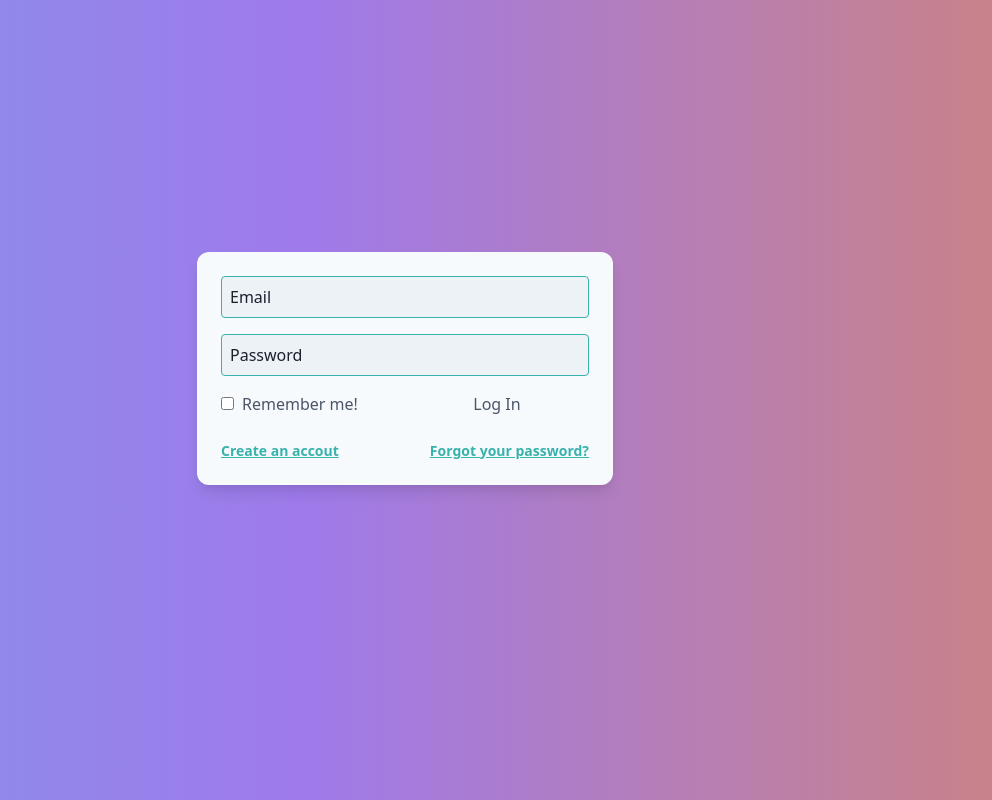
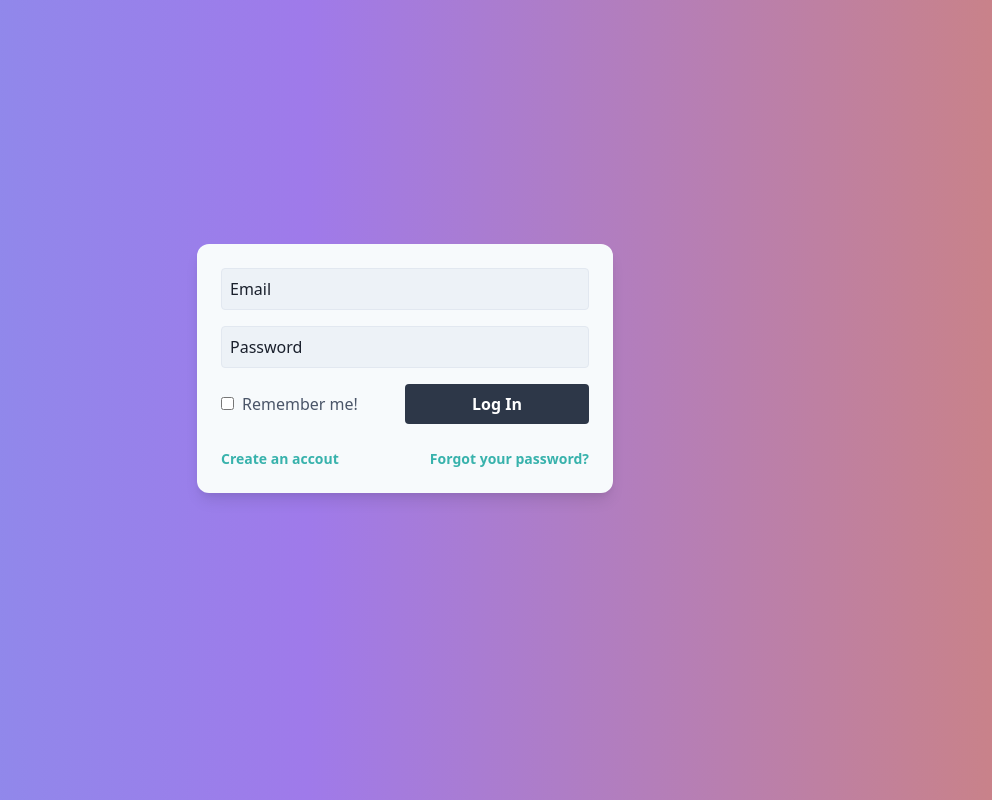
Before and after one commit to BelkinMax/public-fullstack-jwt-auth, a Nuxt app in the folder client/: page / in a window 1280 px wide. Shown: the whole page, without its empty margins (235-1227 px from the left). Built offline with nearby package versions, Linux system fonts and the light colour scheme.

Commit message:
fix: :lipstick: Fix form styles

```diff
--- a/client/pages/index.vue
+++ b/client/pages/index.vue
@@ -51,30 +51,25 @@ export default {};
 
 .input_main {
   @apply appearance-none block bg-gray-200 rounded border;
-
-  @variants focus {
-    @apply border-teal-500;
-  }
+}
+.input_main:focus {
+  @apply border-teal-500 outline-none;
 }
 
-// Btns
 .btn_main {
   @apply bg-gray-800 text-white p-2 rounded font-semibold;
-
-  @variants hover {
-    @apply bg-gray-900;
-  }
+}
+.btn_main:hover {
+  @apply bg-gray-900;
 }
 
 .btn_secondary {
   @apply text-sm font-bold text-teal-500 cursor-pointer;
-
-  @variants hover {
-    @apply underline;
-  }
+}
+.btn_secondary:hover {
+  @apply underline;
 }
 
-// Media
 @screen sm {
   .card_main {
     @apply w-8/12;
```
